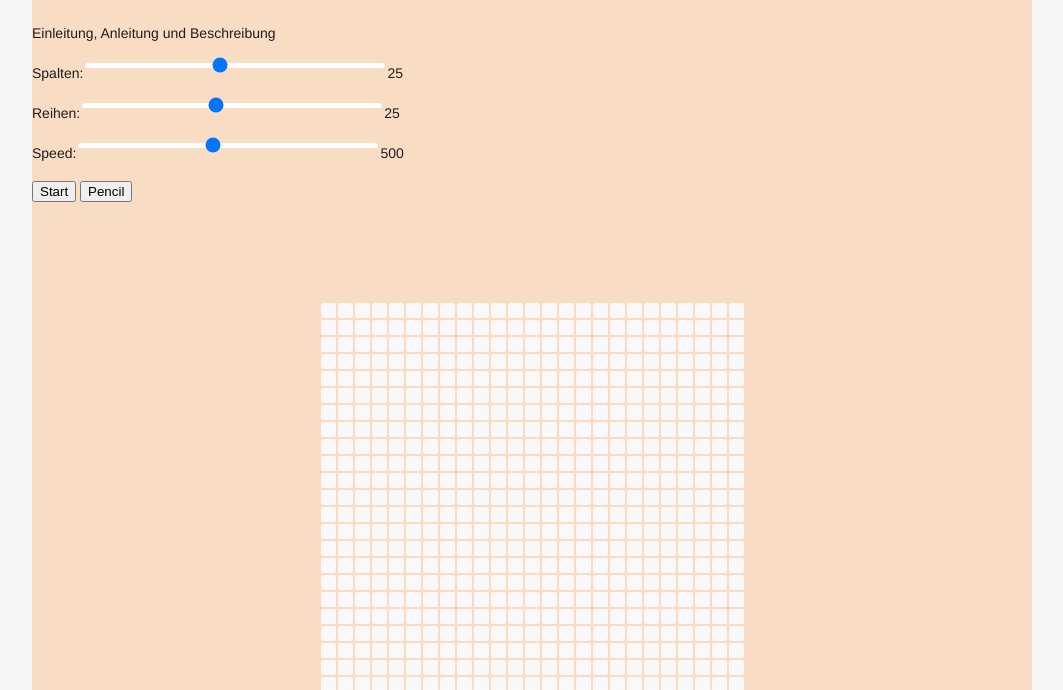
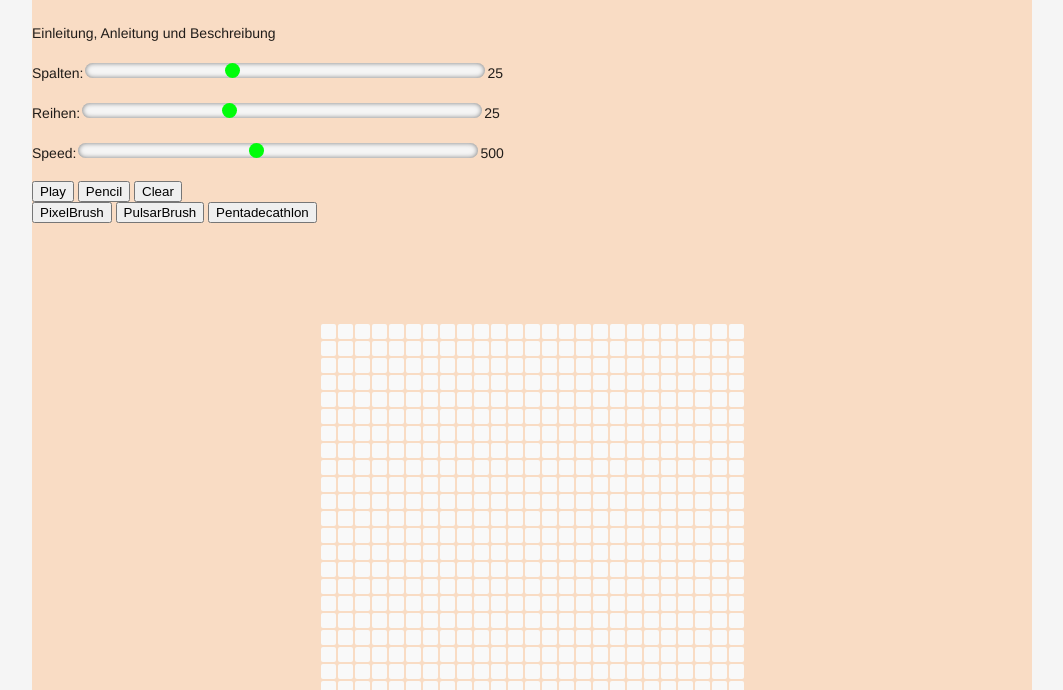
Before and after one commit to DominikThurau/GameOfLifeTS, a website: page index.html in a window 1280 px wide. Shown: the part 103-793 px from the top of the page, without its empty margins (108-1171 px from the left). Drawn offline with nearby package versions, Linux system fonts and the light colour scheme.

Commit message:
Brushes added and Pause Play Clear

```diff
--- a/index.html
+++ b/index.html
@@ -14,7 +14,7 @@
     />
     <link rel="stylesheet" href="style.css" />
     <script defer src="build/script.js"></script>
-    <title>Document</title>
+    <title>DOM's Game-Of-Life</title>
   </head>
   <body>
       <div class="wrapper">
@@ -23,12 +23,12 @@
         <div class="config-bar">
           <div class="input-field">
             <p class="input-title">Spalten:</p>
-            <input class="slider" type="range" min="5" max="50" id="columSlider" value="25"/>
+            <input class="slider" type="range" min="5" max="60" id="columSlider" value="25"/>
             <p id="columValue"></p>
           </div>
           <div class="input-field">
             <p class="input-title">Reihen:</p>
-            <input class="slider" type="range" min="5" max="50" id="rowSlider" value="25"/>
+            <input class="slider" type="range" min="5" max="60" id="rowSlider" value="25"/>
             <p id="rowValue"></p>
           </div>
           <div class="input-field">
@@ -36,8 +36,16 @@
             <input class="slider" type="range" min="100" max="1000" id="speedSlider" value="500"/>
             <p id="speedValue"></p>
           </div>
-          <button id="start-button" onclick="startAndStop()">Start</button>
-          <button id="draw-mode-button" onclick="toggleDrawMode()">Pencil</button>
+          <div>
+            <button id="start-button" onclick="startAndStop()">Play</button>
+            <button id="draw-mode-button" onclick="toggleDrawMode()">Pencil</button>
+            <button id="clear-button" onclick="clearCanvas()">Clear</button>
+          </div>
+          <div>
+            <button id="pixel-brush--button" onclick="switchBrush('pixelbrush')">PixelBrush</button>
+            <button id="draw-mode-button" onclick="switchBrush('pulsarBrush')">PulsarBrush</button>
+            <button id="clear-button" onclick="switchBrush('pentadecathlon')">Pentadecathlon</button>
+          </div>
         </div>
         <div id="gamefield" draggable="false" >
 
--- a/script.ts
+++ b/script.ts
@@ -9,7 +9,7 @@
 //Defining Variables
 let mouseDown: boolean = false;
 let isPencil: boolean = true;
-let brush: string = "deafult";
+let brush: string = "pixelbrush";
 let play: boolean = false;
 let speed: number;
 
@@ -21,6 +21,7 @@ const field = document.getElementById("gamefield");
 //Getting Tags
 const startButton = document.getElementById("start-button");//Getting Buttons
 const drawModeButton = document.getElementById("draw-mode-button"); //Getting Pencil Button
+const clearButton = document.getElementById("clear-button"); //Getting Pencil Button
 
 //Getting Slider and View of Colum
 const columSlider = document.getElementById("columSlider") as HTMLInputElement;
@@ -58,6 +59,11 @@ function toggleDrawMode(){
 //Toggling between start and pause
 function startAndStop(){
     play=!play;
+    if(!play){
+        startButton?startButton.innerHTML = "Play":null;
+    } else {
+        startButton?startButton.innerHTML = "Pause":null;
+    }
     if(play){
         playSimulation();
 }
@@ -128,9 +134,12 @@ function generateField(){
 function activateCell(xPos:string, yPos:string, hover?:boolean){
     //const clickedCell = document.getElementById(`x${xPos}/y${yPos}`);
     switch(brush) {
-        case "one": {
+        case "pixelbrush": {
+            let pixelBrush = [
+                {x: 0,y: 0}
+            ];
            //statements;
-           !hover?brushSelector([{x: 0,y: 0}],xPos, yPos):brushSelector([{x: 0,y: 0}], xPos, yPos, true);
+           !hover?brushSelector(pixelBrush,xPos, yPos):brushSelector(pixelBrush, xPos, yPos, true);
            break;
         }
         case "pentadecathlon": {
@@ -295,11 +304,19 @@ function changeStates(){
        //((element.classList.contains("alive")) && (parseInt(element.dataset.neighbours)===3));
     });
 }
+
 function playSimulation(){
     if(play){
         scanForNeighbours();
         setTimeout(() => {  playSimulation(); }, speed);
     }
+}
 
+function clearCanvas(){
+    cellTable.forEach(function(cell){cell.classList.remove("died");cell.classList.remove("alive")})
+    play = false;
+}
 
+function switchBrush(pBrush:string){
+    brush = pBrush;
 }
--- a/style.css
+++ b/style.css
@@ -19,7 +19,8 @@ body{
 #gamefield{
     justify-content: center;
     margin: 0 auto;
-    height: 1000px;
+    height: 2000px;
+    cursor: crosshair;
 }
 
 .row{
@@ -37,26 +38,42 @@ body{
 
 
 input[type="range"] {
-    display: block;
+    width: 400px;
+    height: 15px;
     -webkit-appearance: none;
-    width: 300px;
-    height: 5px;
-    border-radius: 5px;
-    outline: 0;
+    background: whitesmoke;
+    outline: none;
+    border-radius: 15px;
+    overflow: hidden;
+    box-shadow: inset 0 0 5px rgba(0, 0, 0, 0.5);
+  }
+
+  input[type="range"]::-webkit-slider-thumb{
+      -webkit-appearance: none;
+      width: 15px;
+      height: 15px;
+      border-radius: 50%;
+      background-color: #00fd0a;
+
   }
 
   .dead{
       background-color: #F9F9F9;
   }
 
-  .alive{
-      background-color: #ea698b;
-  }
 
   .died{
     background-color: #F5E0E4;
   }
 
+  .alive{
+    background-color: #ea698b;
+}
+
   .mouse-over{
     background-color: #ffb5a7;
   }
+
+  button, input{
+      cursor: pointer;
+  }
```
Also changed, not shown: build/script.js.
